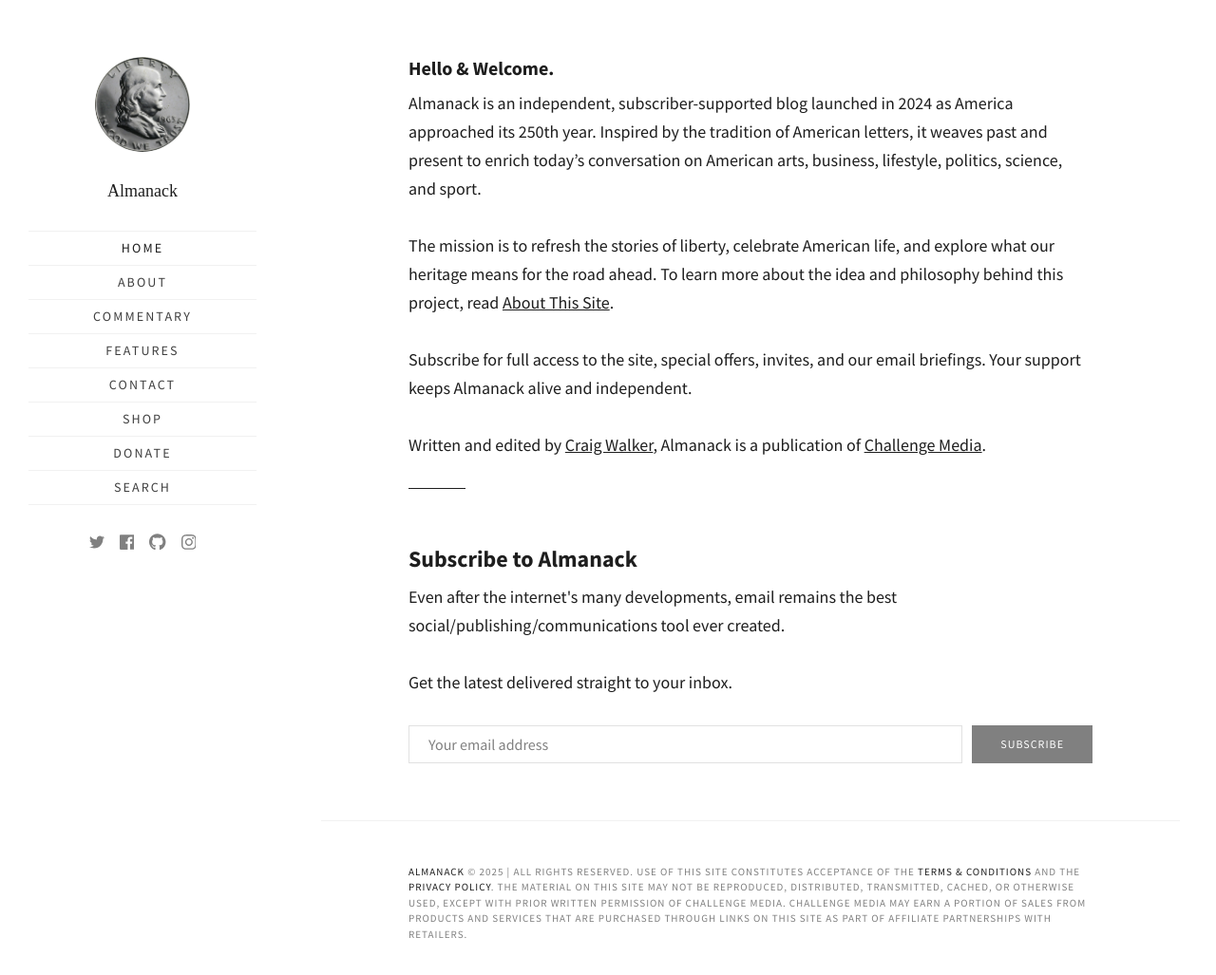
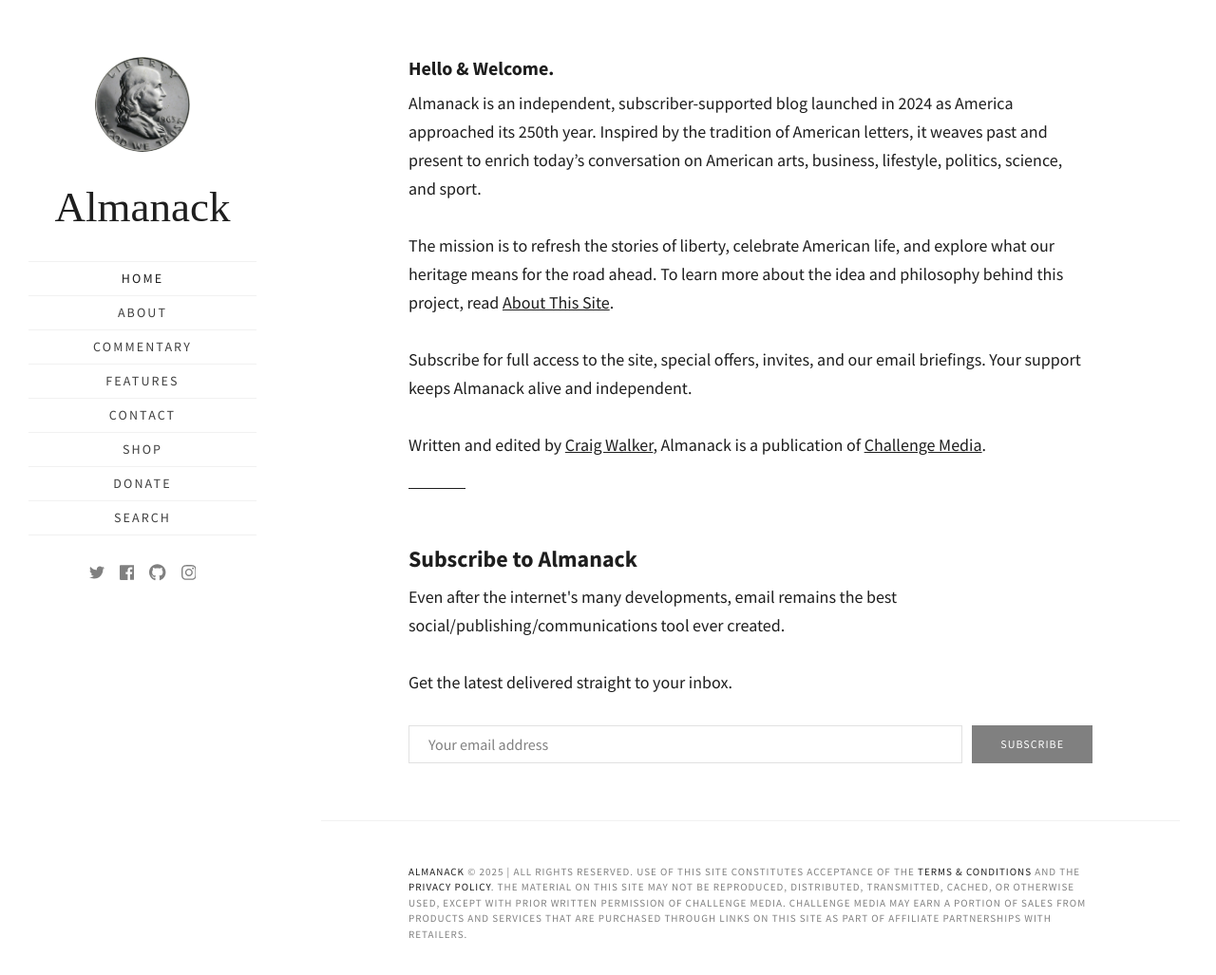
Before and after one commit to walkercraig/almanack, a Jekyll site: the page built from index.html, in a window 1280 px wide and 1052 px high. Shown: the top 1027 px of the window at 95% size. Built offline with Jekyll 4.4.1, drawn with Linux system fonts in a browser that asks for light colours; some web fonts are replaced; the list of posts is cut into pages by our own code.

Commit message:
Update _header.scss

```diff
--- a/_sass/_header.scss
+++ b/_sass/_header.scss
@@ -47,13 +47,19 @@
 }
 
 .site-title {
-  font-family: "IM Fell English", serif;
+  font-family: "IM Fell English", serif !important;
   font-weight: 400;
   font-style: normal;
-  font-size: 1rem !important;
+  font-size: 2.5rem !important;
   line-height: 1;
   margin: 1px 0 0 0 !important;
   color: #1e1e1e;
+}
+
+@media only screen and (max-width: 600px) {
+  .site-title {
+    margin: 10px 0 0 0 !important;
+  }
 }
 
 .site-title a {
```
